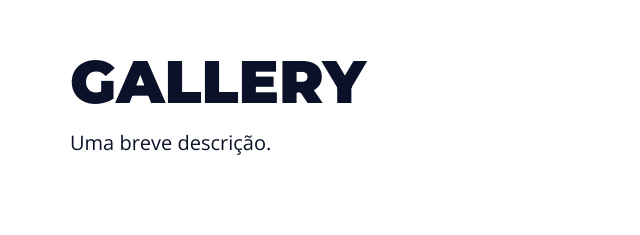
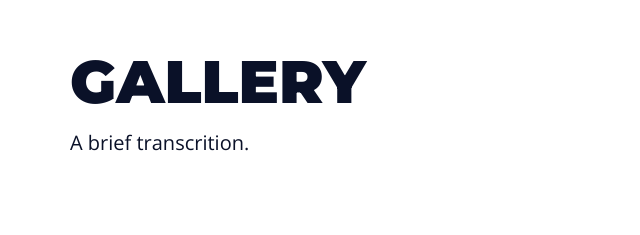
Before and after one commit to HelanoSM/LandingPage, a plain HTML site: page index.html in a window 1280 px wide. Shown: the part 2760-2995 px from the top of the page, 0-640 px from the left. Drawn offline with nearby package versions, Linux system fonts and the light colour scheme; grey boxes are pictures that could not be loaded; a script that the page names is missing.

Commit message:
Update index.html

```diff
--- a/index.html
+++ b/index.html
@@ -130,7 +130,7 @@
     <section id="gallery" class="white-bg section">
       <div class="main-content grid-one-content">
         <h2>Gallery</h2>
-        <p class="grid-transcrition">Uma breve descrição.</p>
+        <p class="grid-transcrition">A brief transcrition.</p>
         <div class="grid">
           <div class="gallery-image">
             <img
```
